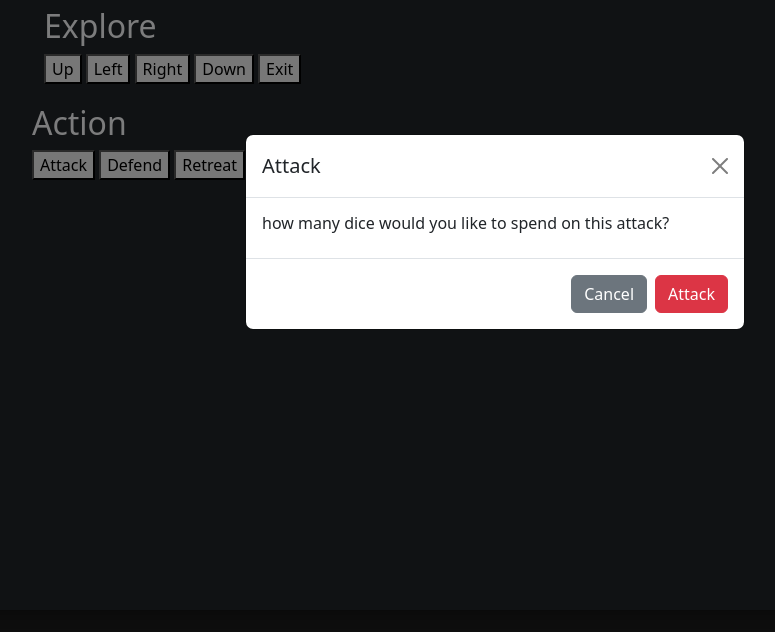
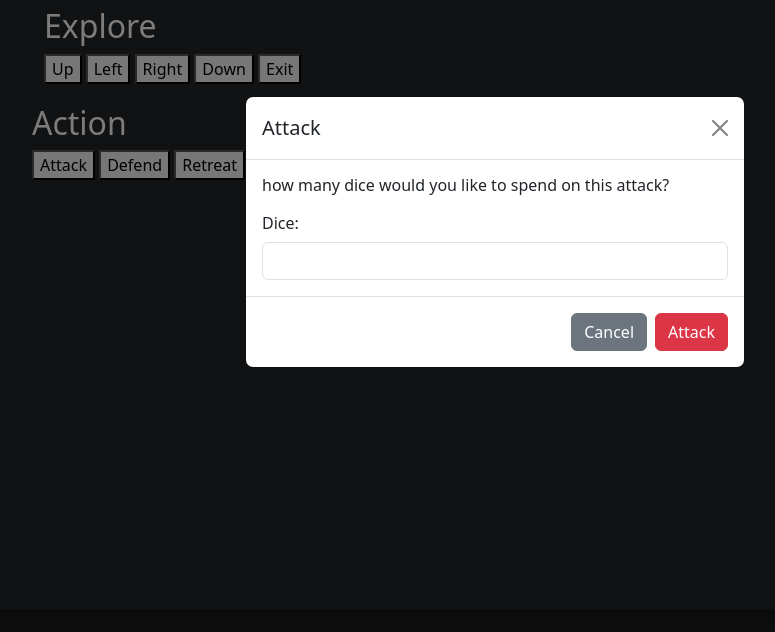
Before and after one commit to Lesamuen/HeroesNeverDice, a Flask app: template templates/dungeon.html in a window 1280 px wide, after a click on "Attack". Shown: the part 168-800 px from the top of the page, without its empty margins (145-920 px from the left). Run offline with Flask 3, Linux system fonts and the light colour scheme; the template is opened without the code that fills it, so the values that code supplies are empty; some libraries are stand-ins or nearby versions.

Commit message:
textbox modal

```diff
--- a/templates/dungeon.html
+++ b/templates/dungeon.html
@@ -62,6 +62,10 @@
         </div>
         <div class="modal-body">
           <h6 class="m">how many dice would you like to spend on this attack?</h6>
+          <label for="dice" class="col-form-label">Dice: </label>
+          <input type="text" class="form-control" id="dice">
+
+
         </div>
         <div class="modal-footer">
           <button type="button" class="btn btn-secondary" data-bs-dismiss="modal">Cancel</button>
```
